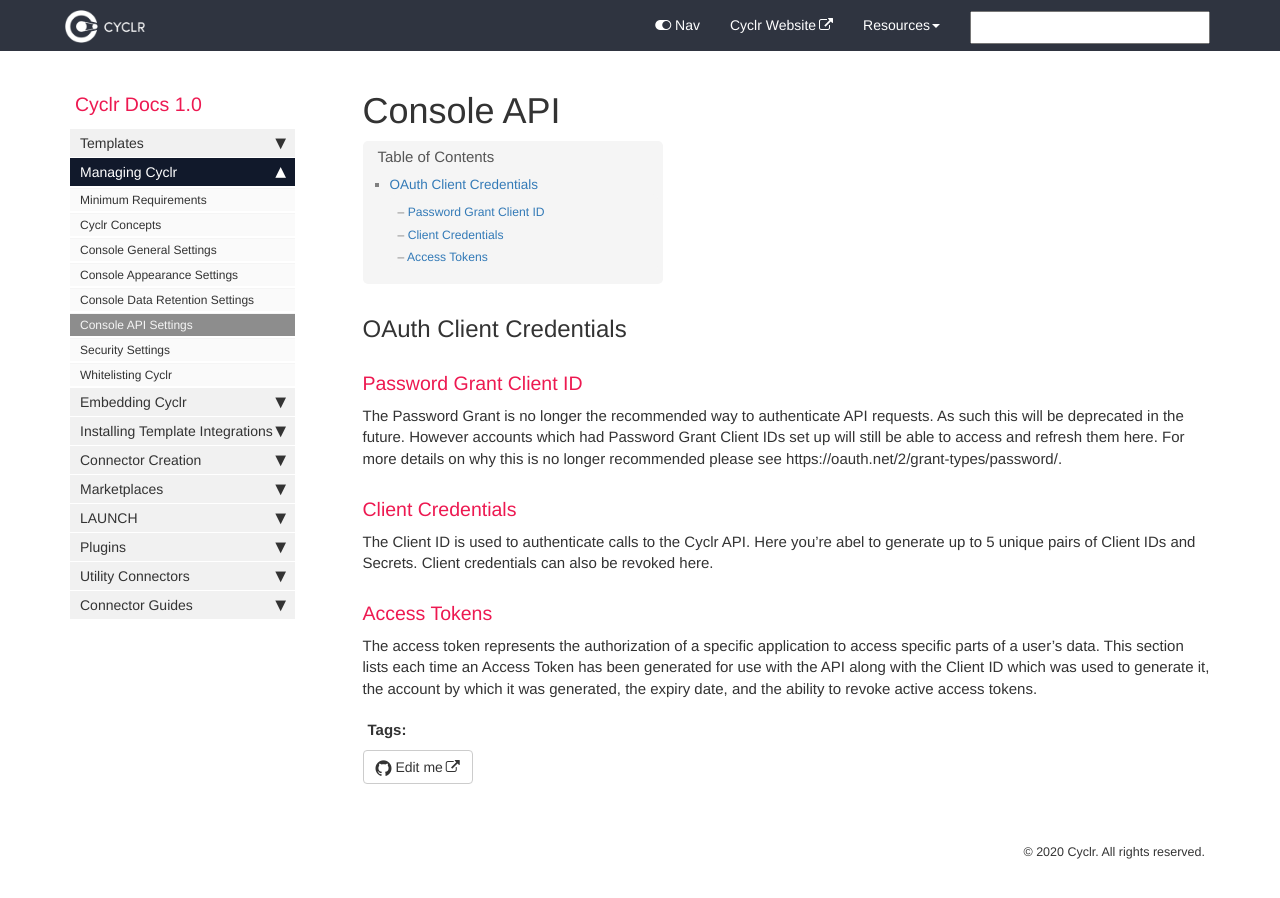
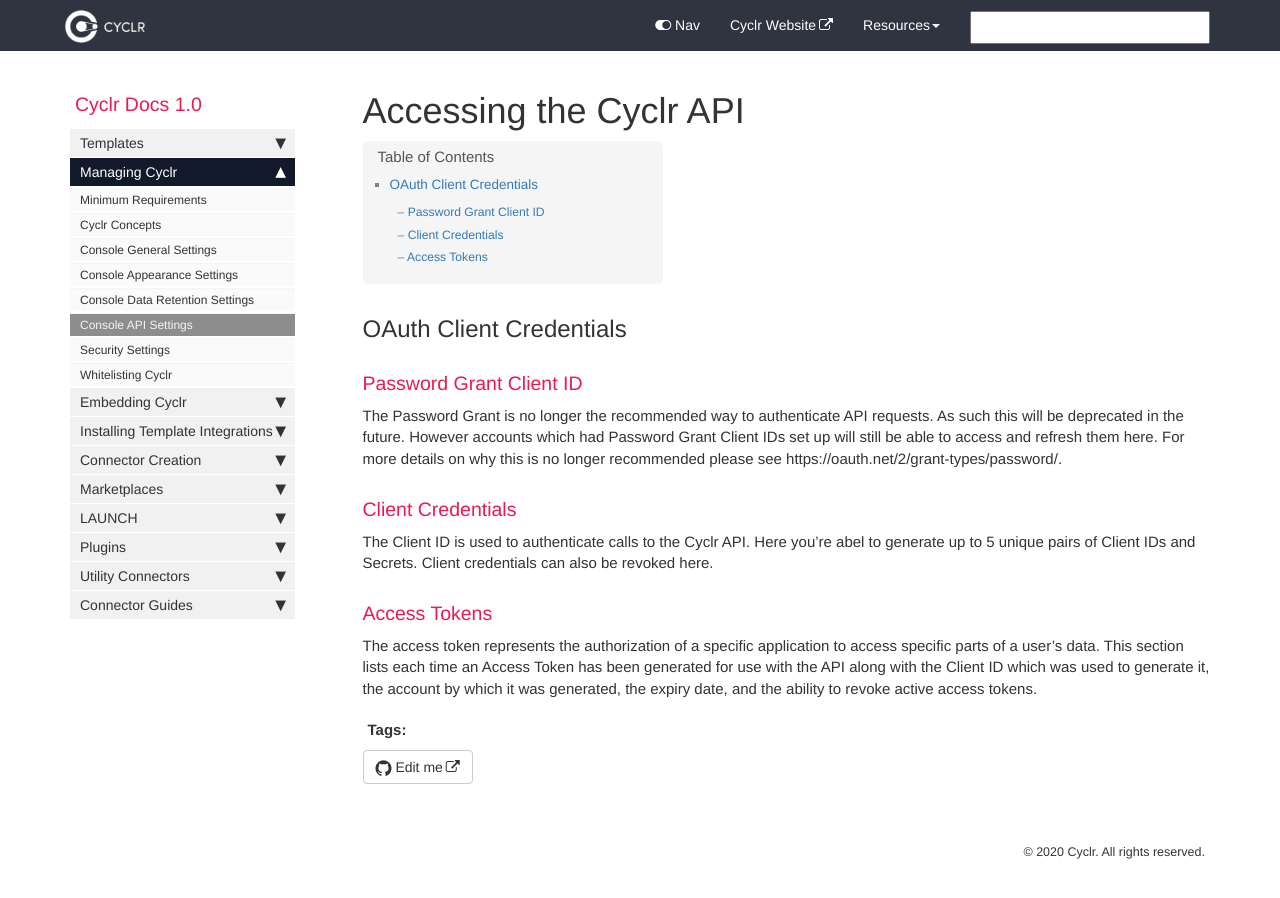
Before and after one commit to sneakysneak/docs, a Jekyll site: the page built from pages/managing-cyclr/06-console-api.md, in a window 1280 px wide and 922 px high. Shown: the top 898 px of the window. Built offline with Jekyll 4.4.1, drawn with Linux system fonts in a browser that asks for light colours; nearby versions of some CDN libraries; comment, search, counter and statistics services are not loaded.

Commit message:
Update 06-console-api.md

```diff
--- a/pages/managing-cyclr/06-console-api.md
+++ b/pages/managing-cyclr/06-console-api.md
@@ -1,5 +1,5 @@
 ---
-title: Console API
+title: Accessing the Cyclr API
 sidebar: cyclr_sidebar
 permalink: console-api
 tags: [managing-cyclr]
```
